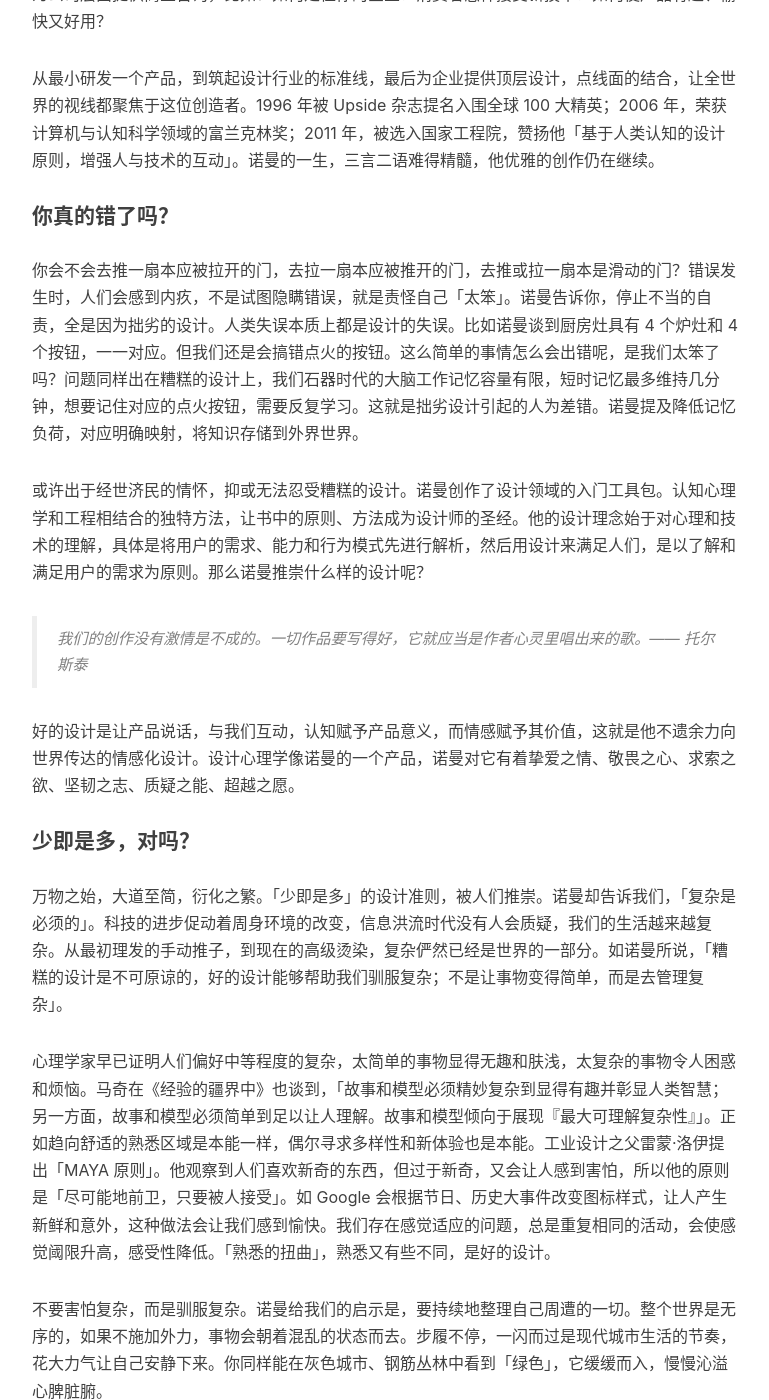
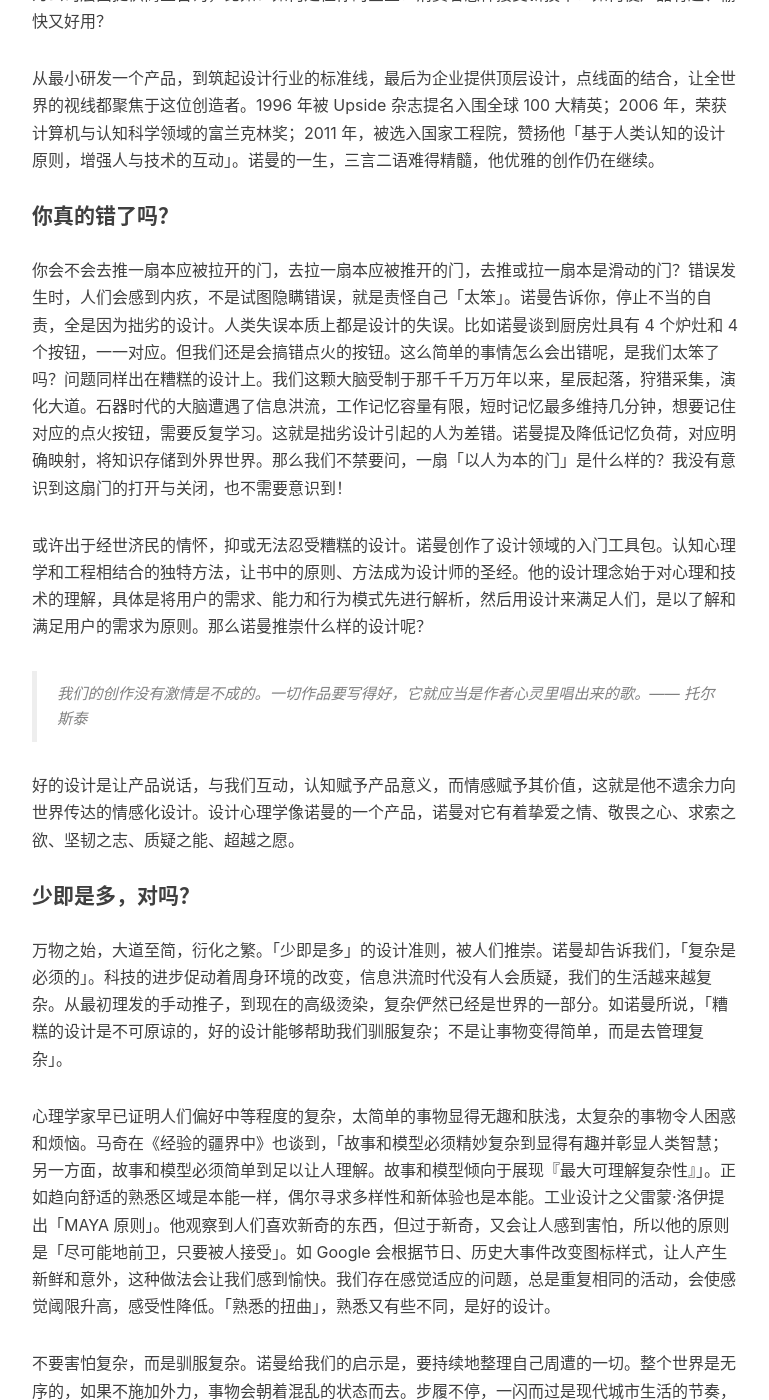
Before and after one commit to zapp926/blog, a Jekyll site: the page built from _posts/2019-01-25-Norman.md, in a window 1280 px wide and 1400 px high, scrolled down 1402 px. Shown: the whole window, without its empty margins (233-1002 px from the left). Built offline with Jekyll 4.4.1, drawn with Linux system fonts in a browser that asks for light colours; nearby versions of some CDN libraries; comment, search, counter and statistics services are not loaded; some of the changed lines change nothing that is shown; some of the changed text lies outside the part shown.

Commit message:
add blog

```diff
--- a/_posts/2019-01-25-Norman.md
+++ b/_posts/2019-01-25-Norman.md
@@ -6,7 +6,7 @@
 author: "zapp"
 header-img: "img/post-norman-design.jpg"
 tags:
-    - 杂谈
+    - 读书笔记
 ---
 
 诺曼用他的好奇心，打通了学术、商业、职业的界限。在这三个领域既能深入，又能浅出，一如猎豹捕物，张弛有度，复似海豚戏水，潇洒自如。诺曼自诩一名认知设计师，本质更像一位创造者。以创造者的姿态面对世界，从认知科学的创始人、推广「可供性」、首创用户体验师一职、成立咨询集团。他的眼中有光，这样的光同样在司马贺，在芒格，更在马奇与丹尼特的眼中。
@@ -23,7 +23,7 @@
 
 #### 你真的错了吗？
 
-你会不会去推一扇本应被拉开的门，去拉一扇本应被推开的门，去推或拉一扇本是滑动的门？错误发生时，人们会感到内疚，不是试图隐瞒错误，就是责怪自己「太笨」。诺曼告诉你，停止不当的自责，全是因为拙劣的设计。人类失误本质上都是设计的失误。比如诺曼谈到厨房灶具有 4 个炉灶和 4 个按钮，一一对应。但我们还是会搞错点火的按钮。这么简单的事情怎么会出错呢，是我们太笨了吗？问题同样出在糟糕的设计上，我们石器时代的大脑工作记忆容量有限，短时记忆最多维持几分钟，想要记住对应的点火按钮，需要反复学习。这就是拙劣设计引起的人为差错。诺曼提及降低记忆负荷，对应明确映射，将知识存储到外界世界。
+你会不会去推一扇本应被拉开的门，去拉一扇本应被推开的门，去推或拉一扇本是滑动的门？错误发生时，人们会感到内疚，不是试图隐瞒错误，就是责怪自己「太笨」。诺曼告诉你，停止不当的自责，全是因为拙劣的设计。人类失误本质上都是设计的失误。比如诺曼谈到厨房灶具有 4 个炉灶和 4 个按钮，一一对应。但我们还是会搞错点火的按钮。这么简单的事情怎么会出错呢，是我们太笨了吗？问题同样出在糟糕的设计上。我们这颗大脑受制于那千千万万年以来，星辰起落，狩猎采集，演化大道。石器时代的大脑遭遇了信息洪流，工作记忆容量有限，短时记忆最多维持几分钟，想要记住对应的点火按钮，需要反复学习。这就是拙劣设计引起的人为差错。诺曼提及降低记忆负荷，对应明确映射，将知识存储到外界世界。那么我们不禁要问，一扇「以人为本的门」是什么样的？我没有意识到这扇门的打开与关闭，也不需要意识到！
 
 或许出于经世济民的情怀，抑或无法忍受糟糕的设计。诺曼创作了设计领域的入门工具包。认知心理学和工程相结合的独特方法，让书中的原则、方法成为设计师的圣经。他的设计理念始于对心理和技术的理解，具体是将用户的需求、能力和行为模式先进行解析，然后用设计来满足人们，是以了解和满足用户的需求为原则。那么诺曼推崇什么样的设计呢？
 
@@ -43,15 +43,5 @@
 
 双重背景的诺曼充当着用户和设计师之间的桥梁，充当着心理学和工业设计之间的桥梁。所以说诺曼最大的贡献，是让人们开始关注「日常用品的设计」。同时改变用户的习惯以及用户对产品的要求，而这种改变是公司必须面对的。全世界的用户，联合起来！
 
-##### 参考文献
-
-[1] 小柯 (译). (2015a). 设计心理学1. 中信出版社.
-
-[2] 张磊 (译). (2015). 设计心理学2. 中信出版社.
-
-[3] 何笑梅, & 欧秋杏 (译). (2015). 设计心理学3. 中信出版社.
-
-[4] 小柯 (译). (2015b). 设计心理学4. 中信出版社.
-
 ##### ChangeLog
 * 190124 ZAPP写完初稿。
```
